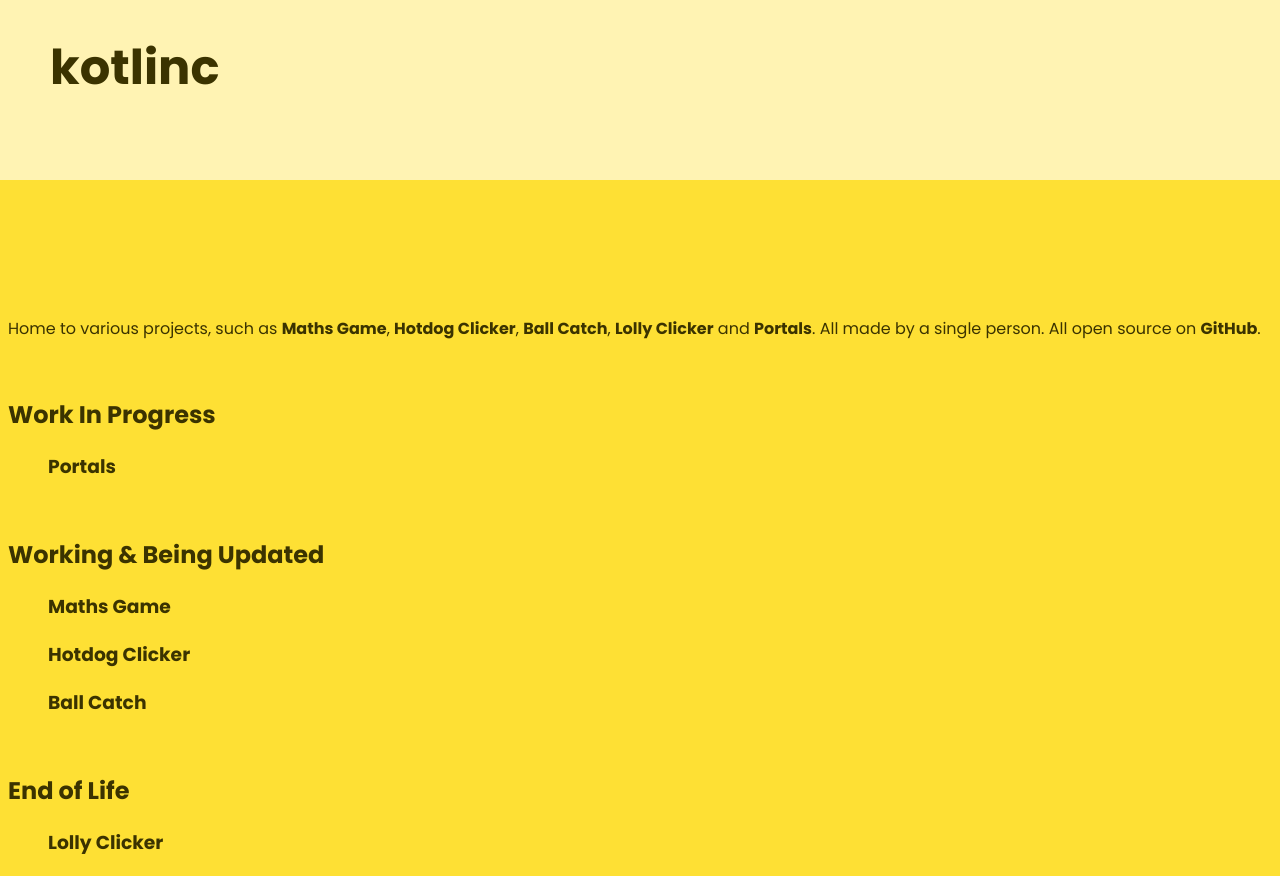
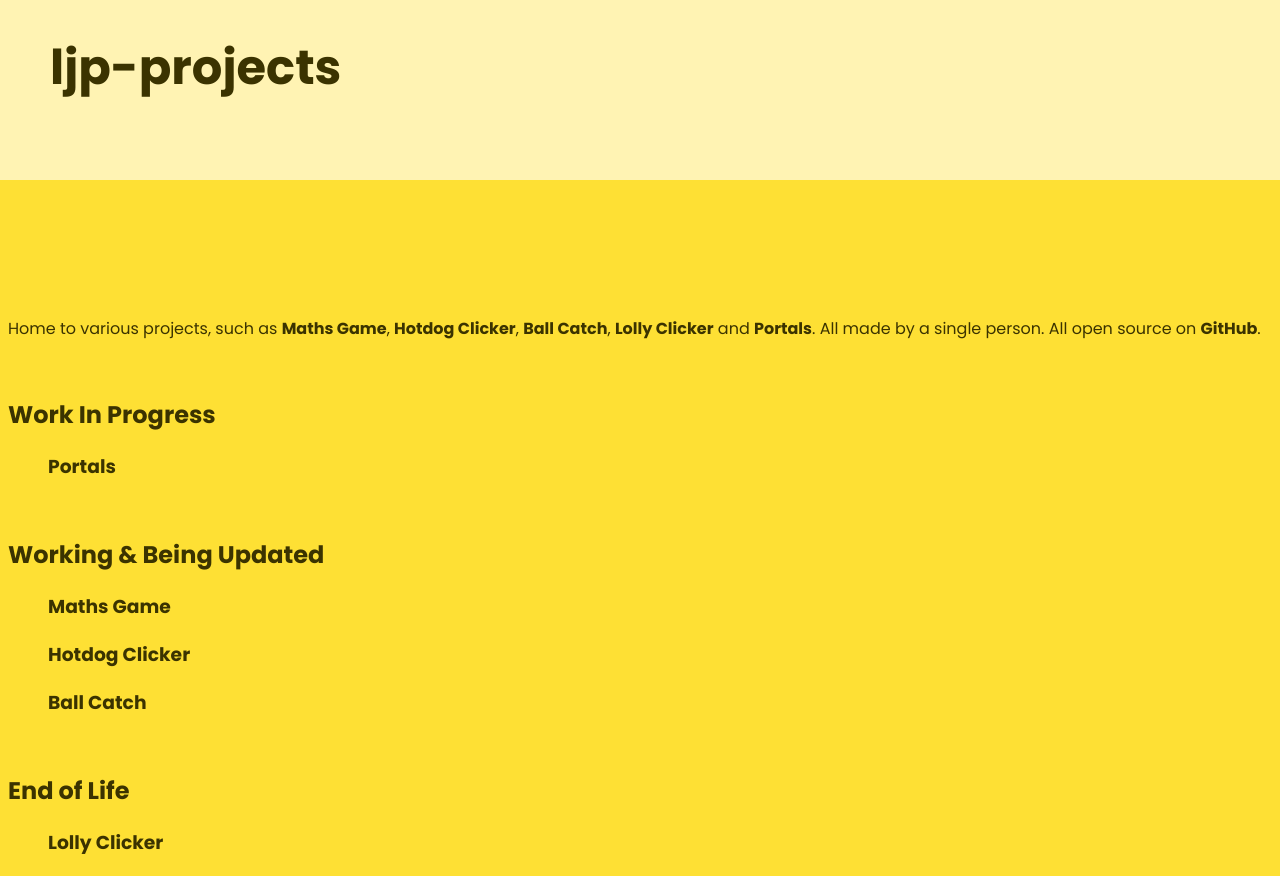
Before and after one commit to ljpprojects/ljp-projects.github.io, a plain HTML site: page index.html in a window 1280 px wide. Drawn offline with Linux system fonts and the light colour scheme; a web font is replaced by a local one.

Commit message:
rebranding

```diff
--- a/index.html
+++ b/index.html
@@ -6,16 +6,16 @@
   <link rel="preconnect" href="https://fonts.gstatic.com" crossorigin>
   <link href="https://fonts.googleapis.com/css2?family=Playfair:ital,wght@0,400;0,500;0,600;0,700;0,800;0,900;1,400;1,500;1,600;1,700;1,800;1,900&family=Poppins:ital,wght@0,100;0,200;0,300;0,400;0,500;0,700;0,800;0,900;1,100;1,200;1,300;1,400;1,500;1,600;1,700;1,800;1,900&display=swap" rel="stylesheet">
   <link rel=stylesheet href="./index.css">
-  <title>kotlinc</title>
+  <title>ljp-projects</title>
 </head>
 
 <body>
   <header id=head>
-    <h1>kotlinc</h1>
+    <h1>ljp-projects</h1>
   </header>
   <main>
     <p>
-      Home to various projects, such as <a class=un href="https://kotlinc.github.io/maths-game">Maths Game</a>, <a class=un href="https://kotlinc.github.io/hotdog-clicker">Hotdog Clicker</a>, <a class=un href="https://kotlinc.github.io/catch-ball">Ball Catch</a>, <a class=un href="https://kotlinc.github.io/lolly-clicker">Lolly Clicker</a> and <a class=un href="https://kotlinc.github.io/portals">Portals</a>. All made by a single person. All open source on <a class=un href="https://github.com/kotlinc">GitHub</a>.
+      Home to various projects, such as <a class=un href="https://ljp-projects.github.io/maths-game">Maths Game</a>, <a class=un href="https://ljp-projects.github.io/hotdog-clicker">Hotdog Clicker</a>, <a class=un href="https://ljp-projects.github.io/catch-ball">Ball Catch</a>, <a class=un href="https://ljp-projects.github.io/lolly-clicker">Lolly Clicker</a> and <a class=un href="https://ljp-projects.github.io/portals">Portals</a>. All made by a single person. All open source on <a class=un href="https://ljp-projects.com/ljp-projects">GitHub</a>.
     </p>
     <!--Sorted games based on status-->
     <br>
```
